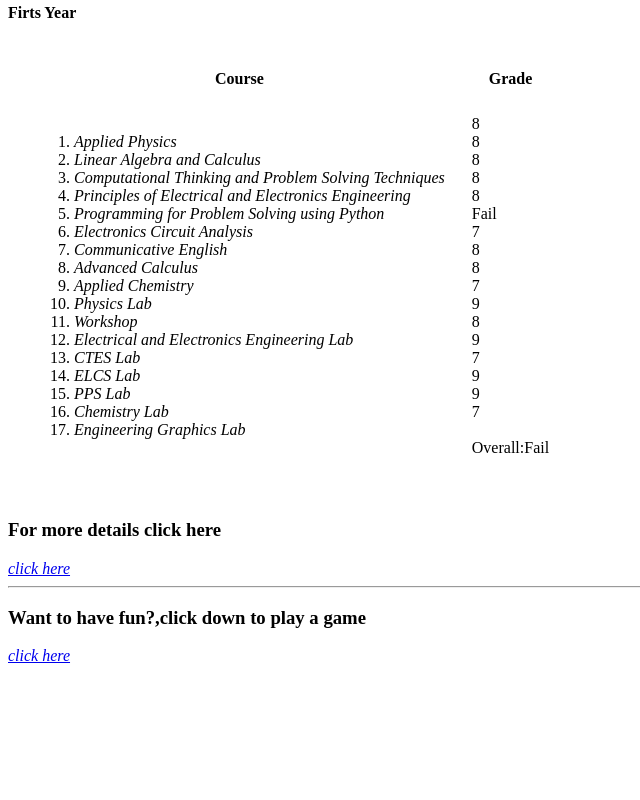
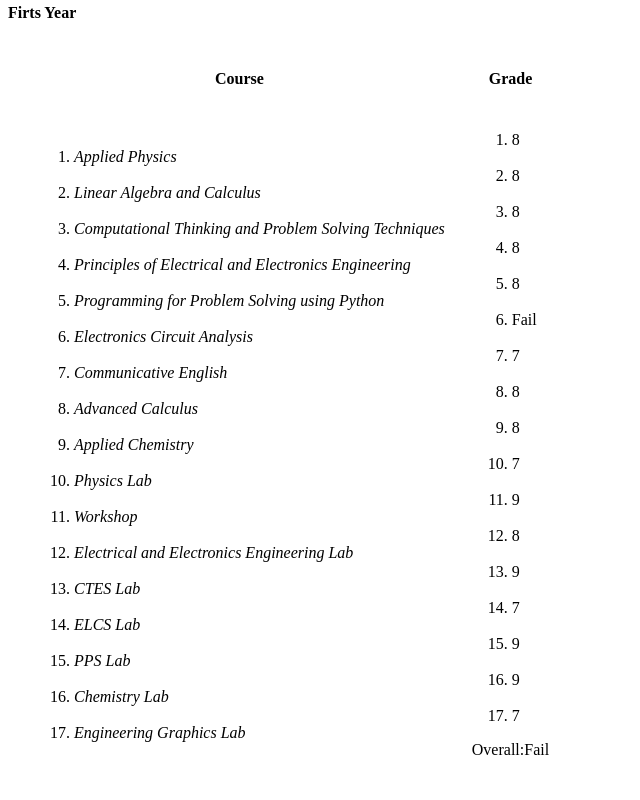
Before and after one commit to vikasreddy369/portfolio-website, a plain HTML site: page index.html in a window 1280 px wide. Shown: the part 720-1520 px from the top of the page, without its empty margins (0-640 px from the left). Before the commit the page ends 1393 px from the top, so only its background shows below. Drawn offline with Linux system fonts and the light colour scheme.

Commit message:
Update index.html
design edit

```diff
--- a/index.html
+++ b/index.html
@@ -96,28 +96,34 @@
         <tr>
             <td>
                 <ol>
-                    <li><em>Applied Physics</em></li>
-                    <li><em>Linear Algebra and Calculus</em></li>
-                    <li><em>Computational Thinking and Problem Solving Techniques</em></li>
-                    <li><em>Principles of Electrical and Electronics Engineering </em></li>
-                    <li><em>Programming for Problem Solving using Python</em></li>
-                    <li><em>Electronics Circuit Analysis</em></li>
-                    <li><em>Communicative English</em></li>
-                    <li><em>Advanced Calculus</em></li>
-                    <li><em>Applied Chemistry</em></li>
-                    <li><em>Physics Lab</em></li>
-                    <li><em>Workshop</em></li>
-                    <li><em>Electrical and Electronics Engineering Lab</em></li>
-                    <li><em>CTES Lab</em></li>
-                    <li><em>ELCS Lab</em></li>
-                    <li><em>PPS Lab</em></li>
-                    <li><em>Chemistry Lab</em></li>
+                  <li><em>Applied Physics</em></li><br>
+                    <li><em>Linear Algebra and Calculus</em></li><br>
+                    <li><em>Computational Thinking and Problem Solving Techniques</em></li><br>
+                    <li><em>Principles of Electrical and Electronics Engineering </em></li><br>
+                    <li><em>Programming for Problem Solving using Python</em></li><br>
+                    <li><em>Electronics Circuit Analysis</em></li><br>
+                    <li><em>Communicative English</em></li><br>
+                    <li><em>Advanced Calculus</em></li><br>
+                    <li><em>Applied Chemistry</em></li><br>
+                    <li><em>Physics Lab</em></li><br>
+                    <li><em>Workshop</em></li><br>
+                    <li><em>Electrical and Electronics Engineering Lab</em></li><br>
+                    <li><em>CTES Lab</em></li><br>
+                    <li><em>ELCS Lab</em></li><br>
+                    <li><em>PPS Lab</em></li><br>
+                    <li><em>Chemistry Lab</em></li><br>
                     <li><em>Engineering Graphics Lab</em></li>
                 </ol>
             </td>
             <td>
-                8 <br> 8<br> 8<br>
-                8<br>8<br>Fail<br>7<br>8<br>8<br>7<br>9<br>8<br>9<br>7<br>9<br>9<br>7<br><br>Overall:Fail
+                   <ol>
+                   <li>
+                       8
+                   </li>
+                   <br>
+                   <li>8</li><br><li>8</li><br><li>8</li><br><li>8</li><br><li>Fail</li><br><li>7</li><br><li>8</li><br><li>8</li><br><li>7</li><br><li>9</li><br><li>8</li><br><li>9</li><br><li>7</li><br><li>9</li><br><li>9</li><br><li>7</li>
+               </ol>
+               <p>Overall:Fail</p>
             </td>
             <td></td>
 
```
